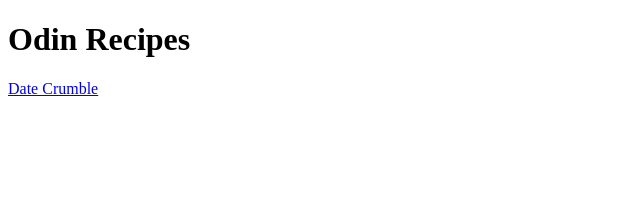
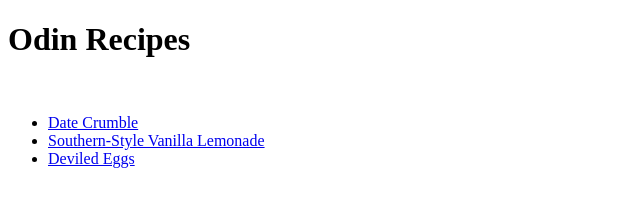
Before and after one commit to Lapseline/odin-recipes, a plain HTML site: page index.html in a window 1280 px wide. Shown: the whole page, without its empty margins (0-640 px from the left). Drawn offline with Linux system fonts and the light colour scheme.

Commit message:
Finished all recipes

```diff
--- a/index.html
+++ b/index.html
@@ -8,6 +8,15 @@
   </head>
   <body>
     <h1>Odin Recipes</h1>
-    <a href="img/image.webp">Date Crumble</a>
+    <img src="" alt="" />
+    <ul>
+      <li><a href="img/image.webp">Date Crumble</a></li>
+      <li>
+        <a href="./recipes/southern-style-vanilla-lemonade.html"
+          >Southern-Style Vanilla Lemonade</a
+        >
+      </li>
+      <li><a href="./recipes/deviled-eggs.html">Deviled Eggs</a></li>
+    </ul>
   </body>
 </html>
```
